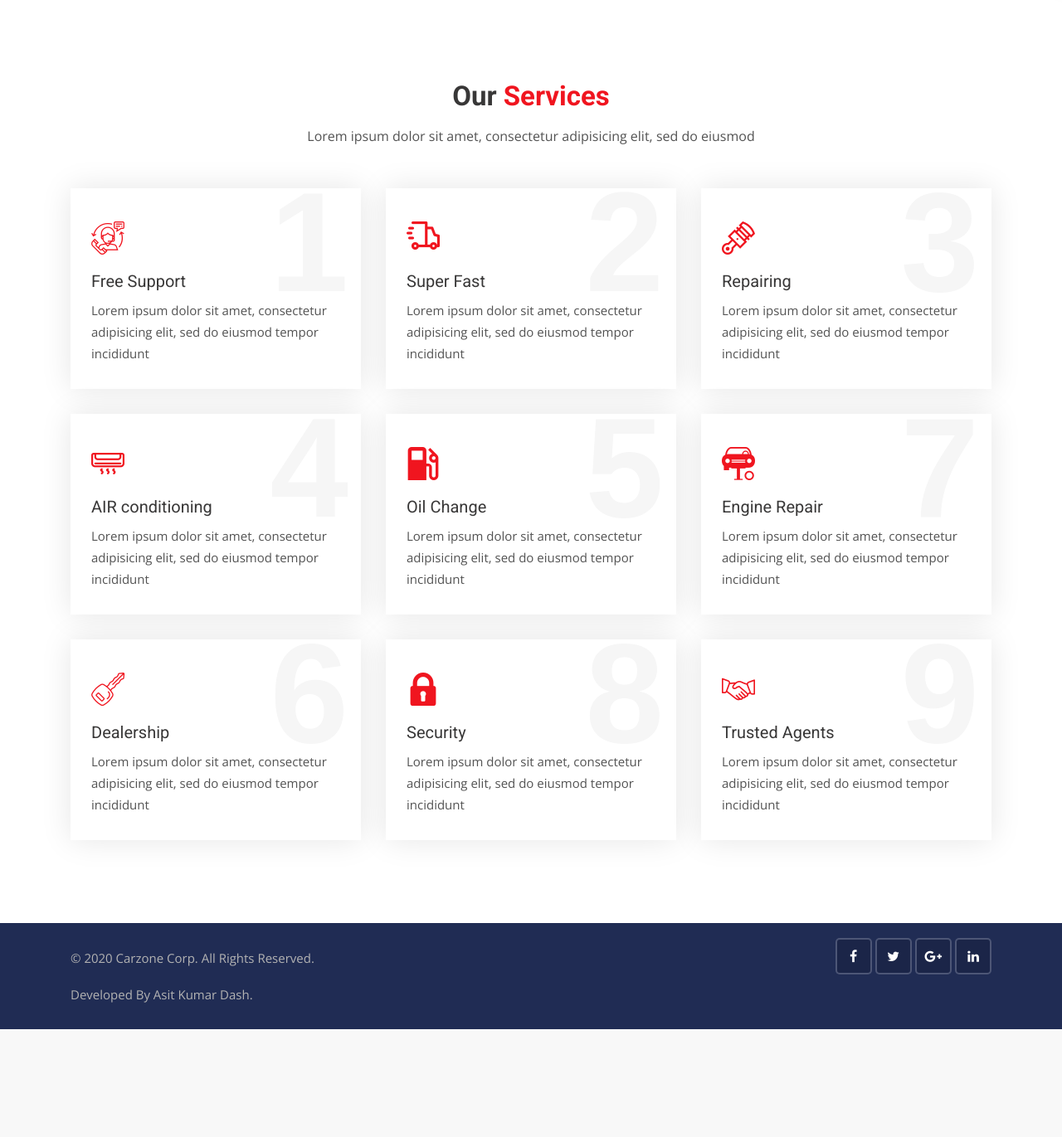
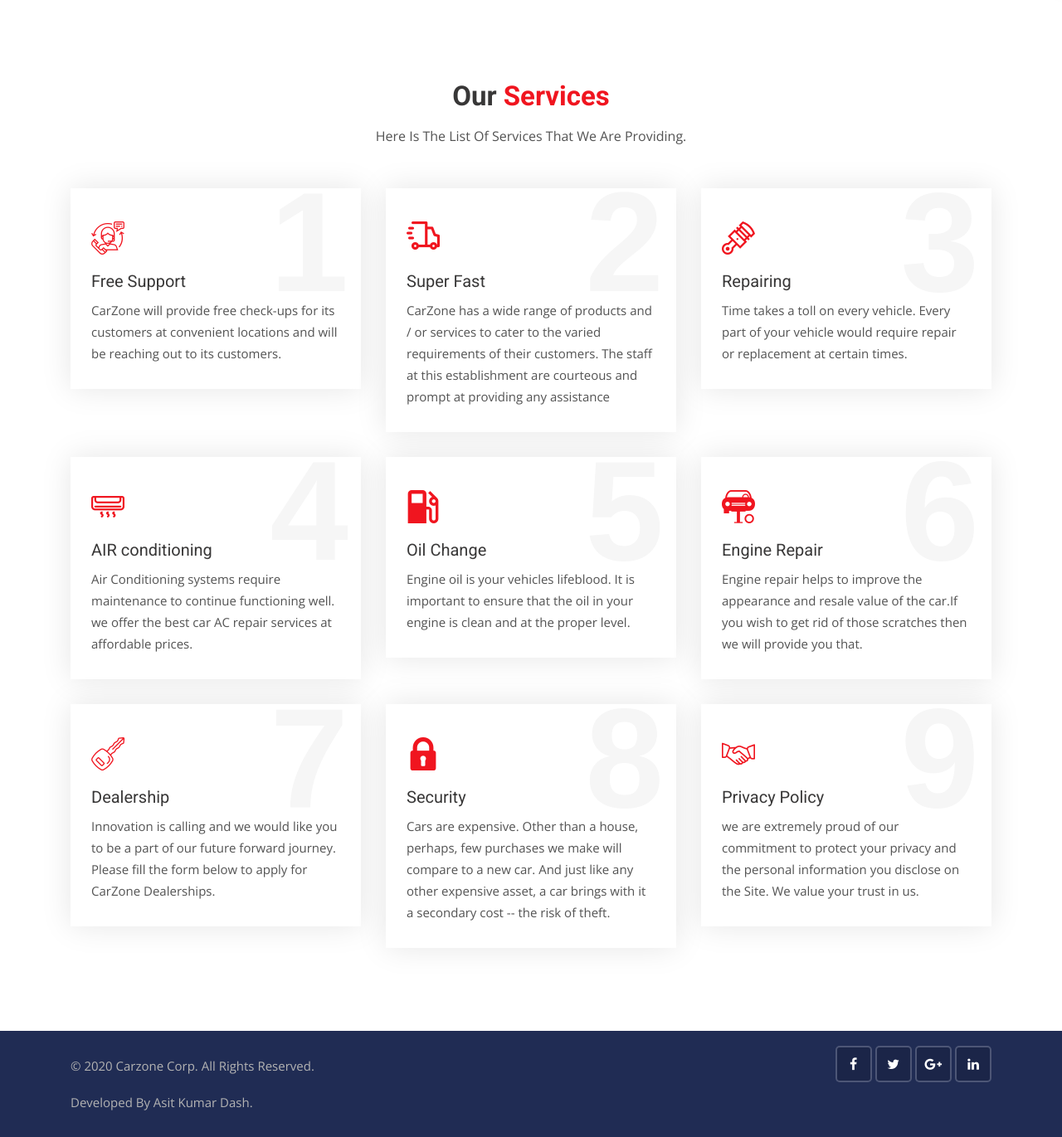
Before and after one commit to asit086/carzone-gitproject, a Django app: page /services in a window 1280 px wide. Shown: the part 364-1735 px from the top of the page at 83% size. Before the commit the page ends 1605 px from the top, so only its background shows below. Run offline with Django 3.2, Linux system fonts and the light colour scheme; parts of the project's set-up code (start-up, migrations or seed data) failed here and were passed over; some libraries are stand-ins or nearby versions.

Commit message:
Changes on the Templates file

```diff
--- a/templates/accounts/dashboard.html
+++ b/templates/accounts/dashboard.html
@@ -51,6 +51,7 @@
           <h4>You have no inquiries</h4>
         {% endif %}
 
+
 </div>
 
 <!--   Dashboard End   -->
--- a/templates/cars/search.html
+++ b/templates/cars/search.html
@@ -106,7 +106,7 @@
         <!-- Main title -->
         <div class="main-title">
             <h1>Here's your <span>Cars</span></h1>
-            <p>Lorem ipsum dolor sit amet, consectetur adipiscing elit.</p>
+            <p>Here is the list of cars that you are searching for.</p>
         </div>
         <div class="row">
           {% for car in cars %}
--- a/templates/pages/about.html
+++ b/templates/pages/about.html
@@ -63,8 +63,8 @@
             <div class="col-xl-7 col-lg-6 align-self-center">
                 <div class="best-used-car">
                     <h3>Welcome to <span>Car Zone</span></h3>
-                    <p>Lorem Ipsum is simply dummy text of the printing and typesetting industry. Lorem Ipsum has been the industry's standard dummy text ever since the 1500s, when an unknown printer took a galley of type and scrambled it to make a type specimen book. It has</p>
-                    <p class="mb-0">electronic typesetting, remaining essentially unchanged. It was popularised in the 1960s with the release of Letraset sheets containing Lorem Ipsum passages, and more recently with desktop publishing software like Aldus PageMaker</p>
+                    <p>Welcome to Carzone - India's largest auto media vehicle. Carzone has always striven to serve car buyers and owners in the most comprehensive and convenient way possible. We provide a platform where car buyers and owners can research, buy, sell and come together to discuss and talk about their cars.</p>
+                    <p class="mb-0">Our mission is to bring joy and delight into car buying and ownership. To achieve this goal, we aim to empower Indian consumers to make informed car buying and ownership decisions with exhaustive and un-biased information on cars through our expert reviews, owner reviews, detailed specifications and comparisons. We understand that a car is by and large the second-most expensive asset a consumer associates his lifestyle with.</p>
                 </div>
             </div>
         </div>
@@ -80,7 +80,7 @@
         <!-- Main title -->
         <div class="main-title">
             <h1>Executive <span>Team</span></h1>
-            <p>Lorem ipsum dolor sit amet, consectetur adipisicing elit, sed do eiusmod</p>
+            <p>Here is the list of Executive Team Members</p>
         </div>
         <!-- Slick slider area start -->
         <div class="slick-slider-area clearfix">
--- a/templates/pages/home.html
+++ b/templates/pages/home.html
@@ -114,7 +114,7 @@
         <!-- Main title -->
         <div class="main-title">
             <h1>Featured <span>Cars</span></h1>
-            <p>Lorem ipsum dolor sit amet, consectetur adipiscing elit.</p>
+            <p>Here Is The List Of Featured Cars That You Are Looking For.</p>
         </div>
         <!-- Slick slider area start -->
         <div class="slick-slider-area clearfix">
@@ -204,7 +204,7 @@
         <!-- Main title -->
         <div class="main-title">
             <h1>Latest <span>Cars</span></h1>
-            <p>Lorem ipsum dolor sit amet, consectetur adipiscing elit.</p>
+            <p>Here Is The List Of Latest Cars That You Are Looking For.</p>
         </div>
         <div class="row">
            {% for car in all_cars %}
@@ -294,7 +294,7 @@
         <!-- Main title -->
         <div class="main-title">
             <h1>Executive <span>Team</span></h1>
-            <p>Lorem ipsum dolor sit amet, consectetur adipisicing elit, sed do eiusmod</p>
+            <p>Here Is The List Of Executive Team Members</p>
         </div>
         <!-- Slick slider area start -->
         <div class="slick-slider-area clearfix">
--- a/templates/pages/services.html
+++ b/templates/pages/services.html
@@ -22,7 +22,7 @@
         <!-- Main title -->
         <div class="main-title text-center">
             <h1>Our <span>Services</span></h1>
-            <p>Lorem ipsum dolor sit amet, consectetur adipisicing elit, sed do eiusmod</p>
+            <p>Here Is The List Of Services That We Are Providing.</p>
         </div>
         <div class="row">
             <div class="col-lg-4 col-md-6 col-sm-6">
@@ -33,7 +33,7 @@
                     </div>
                     <div class="detail">
                         <h3>Free Support</h3>
-                        <p>Lorem ipsum dolor sit amet, consectetur adipisicing elit, sed do eiusmod tempor incididunt</p>
+                        <p>CarZone will provide free check-ups for its customers at convenient locations and  will be reaching out to its customers.</p>
                     </div>
                 </div>
             </div>
@@ -45,7 +45,7 @@
                     </div>
                     <div class="detail">
                         <h3>Super Fast</h3>
-                        <p>Lorem ipsum dolor sit amet, consectetur adipisicing elit, sed do eiusmod tempor incididunt</p>
+                        <p>CarZone has a wide range of products and / or services to cater to the varied requirements of their customers. The staff at this establishment are courteous and prompt at providing any assistance</p>
                     </div>
                 </div>
             </div>
@@ -57,7 +57,7 @@
                     </div>
                     <div class="detail">
                         <h3>Repairing</h3>
-                        <p>Lorem ipsum dolor sit amet, consectetur adipisicing elit, sed do eiusmod tempor incididunt</p>
+                        <p>Time takes a toll on every vehicle. Every part of your vehicle would require repair or replacement at certain times. </p>
                     </div>
                 </div>
             </div>
@@ -69,7 +69,7 @@
                     </div>
                     <div class="detail">
                         <h3>AIR conditioning</h3>
-                        <p>Lorem ipsum dolor sit amet, consectetur adipisicing elit, sed do eiusmod tempor incididunt</p>
+                        <p>Air Conditioning systems require maintenance to continue functioning well. we offer the best car AC repair services at affordable prices.</p>
                     </div>
                 </div>
             </div>
@@ -81,7 +81,19 @@
                     </div>
                     <div class="detail">
                         <h3>Oil Change</h3>
-                        <p>Lorem ipsum dolor sit amet, consectetur adipisicing elit, sed do eiusmod tempor incididunt</p>
+                        <p>Engine oil is your vehicles lifeblood. It is important to ensure that the oil in your engine is clean and at the proper level.</p>
+                    </div>
+                </div>
+            </div>
+            <div class="col-lg-4 col-md-6 col-sm-6">
+                <div class="service-info">
+                    <div class="number">6</div>
+                    <div class="icon">
+                        <i class="flaticon-wheel"></i>
+                    </div>
+                    <div class="detail">
+                        <h3>Engine Repair</h3>
+                        <p>Engine repair helps to improve the appearance and resale value of the car.If you wish to get rid of those scratches then we will provide you that.</p>
                     </div>
                 </div>
             </div>
@@ -89,23 +101,11 @@
                 <div class="service-info">
                     <div class="number">7</div>
                     <div class="icon">
-                        <i class="flaticon-wheel"></i>
-                    </div>
-                    <div class="detail">
-                        <h3>Engine Repair</h3>
-                        <p>Lorem ipsum dolor sit amet, consectetur adipisicing elit, sed do eiusmod tempor incididunt</p>
-                    </div>
-                </div>
-            </div>
-            <div class="col-lg-4 col-md-6 col-sm-6">
-                <div class="service-info">
-                    <div class="number">6</div>
-                    <div class="icon">
                         <i class="flaticon-car-2"></i>
                     </div>
                     <div class="detail">
                         <h3>Dealership</h3>
-                        <p>Lorem ipsum dolor sit amet, consectetur adipisicing elit, sed do eiusmod tempor incididunt</p>
+                        <p>Innovation is calling and we would like you to be a part of our future forward journey. Please fill the form below to apply for CarZone Dealerships.</p>
                     </div>
                 </div>
             </div>
@@ -117,7 +117,7 @@
                     </div>
                     <div class="detail">
                         <h3>Security</h3>
-                        <p>Lorem ipsum dolor sit amet, consectetur adipisicing elit, sed do eiusmod tempor incididunt</p>
+                        <p>Cars are expensive. Other than a house, perhaps, few purchases we make will compare to a new car. And just like any other expensive asset, a car brings with it a secondary cost -- the risk of theft.</p>
                     </div>
                 </div>
             </div>
@@ -128,8 +128,8 @@
                         <i class="flaticon-deal"></i>
                     </div>
                     <div class="detail">
-                        <h3>Trusted Agents</h3>
-                        <p>Lorem ipsum dolor sit amet, consectetur adipisicing elit, sed do eiusmod tempor incididunt</p>
+                        <h3>Privacy Policy</h3>
+                        <p> we are extremely proud of our commitment to protect your privacy and the personal information you disclose on the Site. We value your trust in us.</p>
                     </div>
                 </div>
             </div>
```
